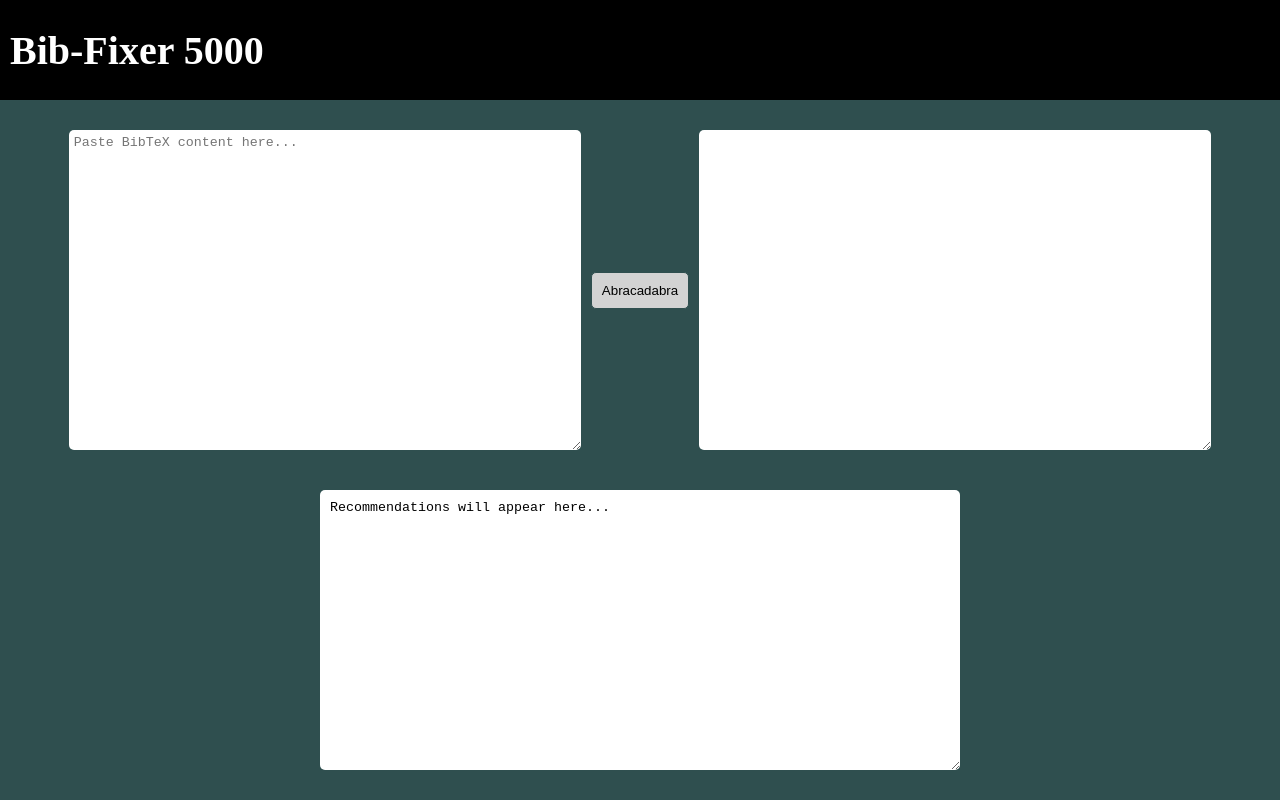
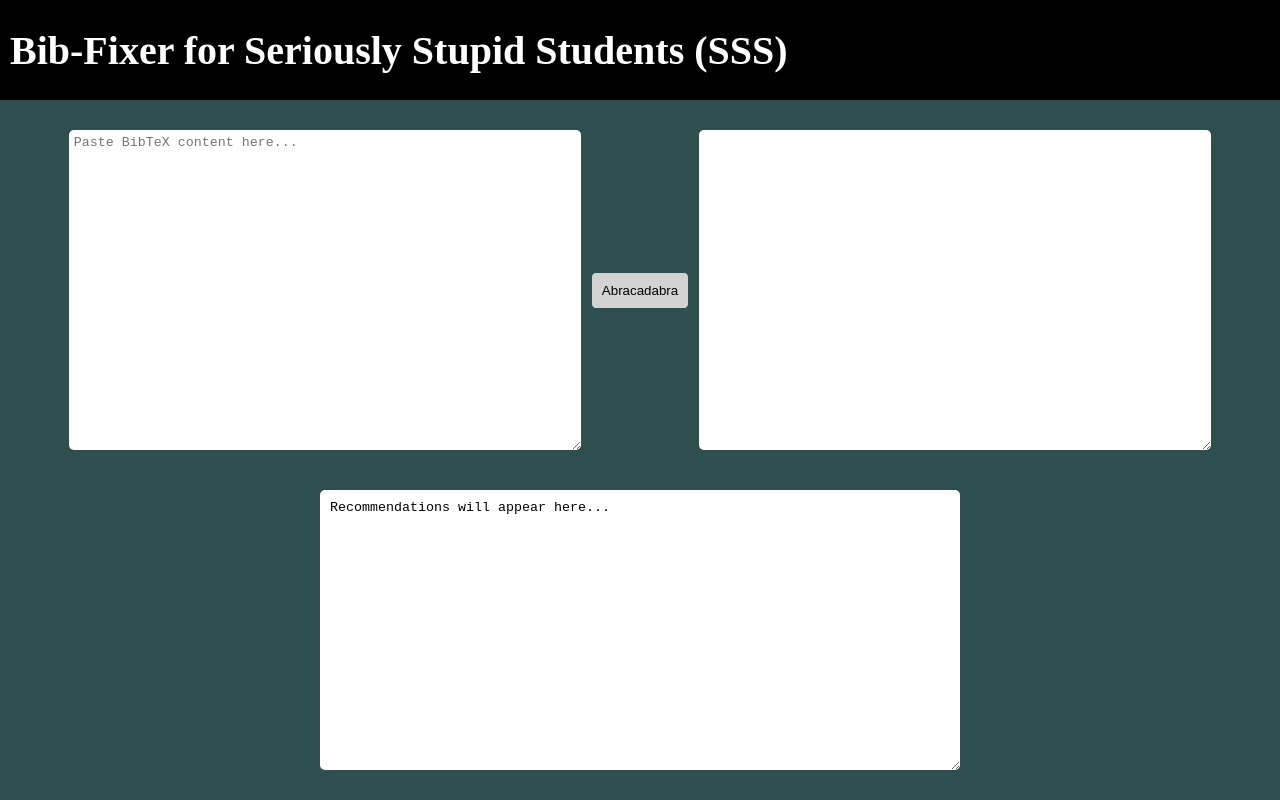
Before and after one commit to jennyhoffman/bibfixer, a plain HTML site: page index.html in a window 1280 px wide. Drawn offline with Linux system fonts and the light colour scheme.

Commit message:
Update index.html

```diff
--- a/index.html
+++ b/index.html
@@ -4,7 +4,7 @@
 <head>
     <meta charset="utf-8">
     <meta name="viewport" content="width=device-width">
-    <title>Bib-Fixer 5000</title>
+    <title>Bib-Fixer for Seriously Stupid Students (SSS)</title>
     <link rel="icon" type="image/x-icon" href="favicon.ico">
     <link href="style.css" rel="stylesheet" type="text/css" />
 </head>
@@ -12,7 +12,7 @@
 <body>
     <div class="main">
         <div class="banner">
-            <h1>Bib-Fixer 5000</h1>
+            <h1>Bib-Fixer for Seriously Stupid Students (SSS)</h1>
         </div>
         <div class="content">
             <textarea id="badref" placeholder="Paste BibTeX content here..."></textarea>
```
